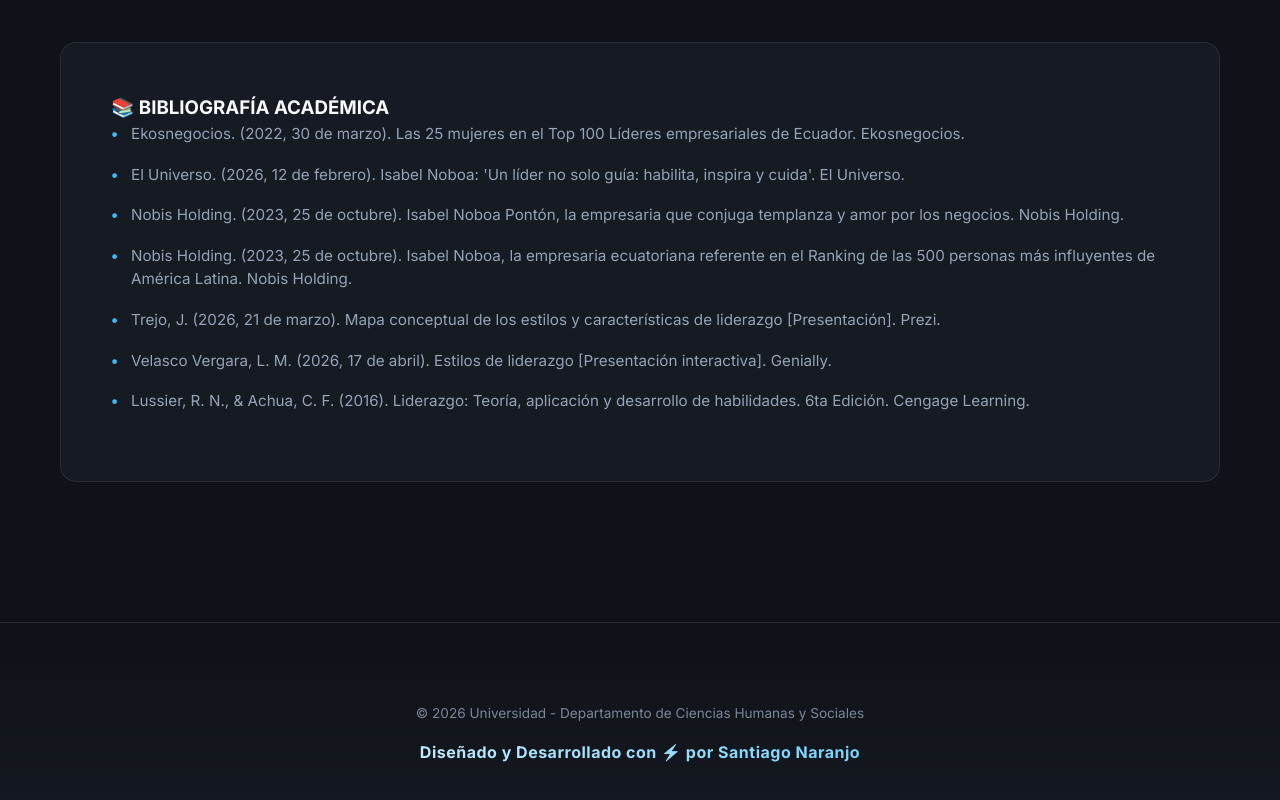
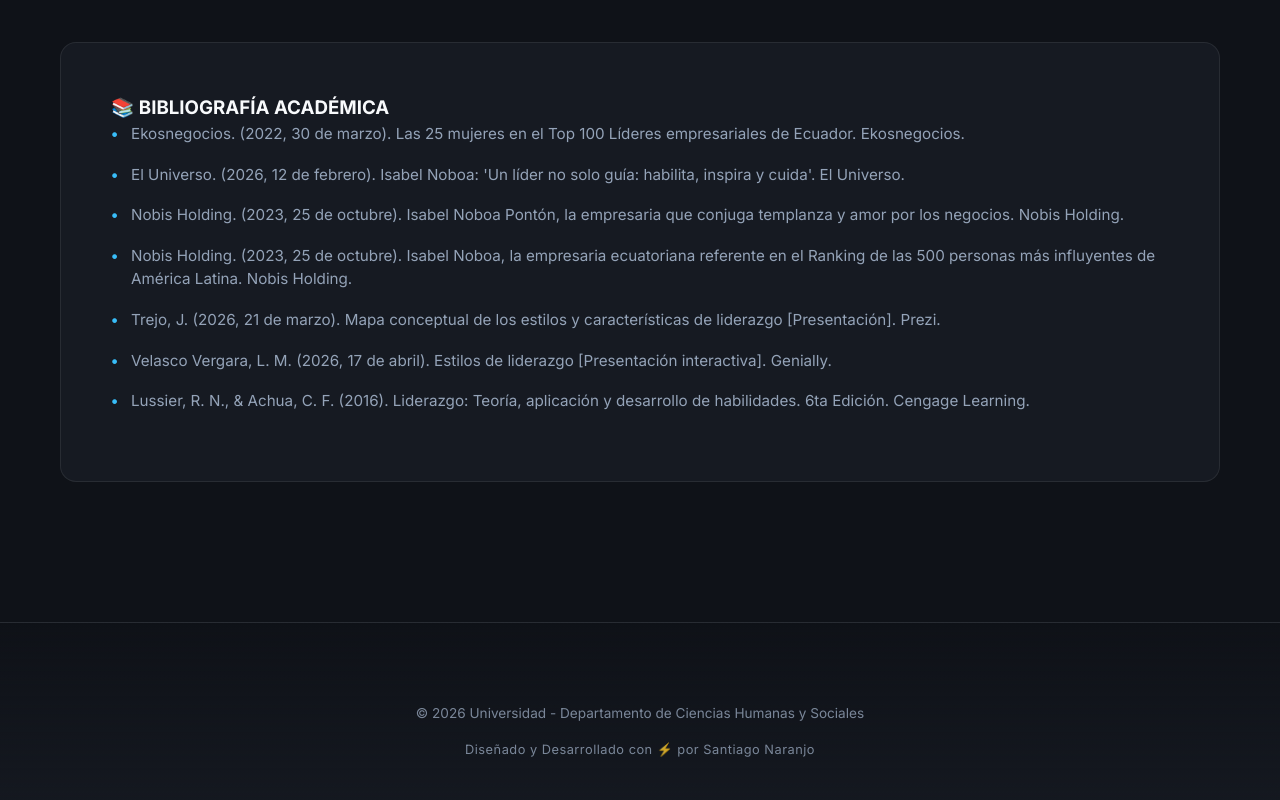
Before and after one commit to santiagonaranjofinanzas-droid/Liderazgo_Portafolio, a React app: page / in a window 1280 px wide. Shown: the part 1486-2286 px from the top of the page. Built offline with nearby package versions, Linux system fonts and the light colour scheme; the HTML template or start-up script is replaced by a standard one.

Commit message:
Make footer credit more subtle

```diff
--- a/src/index.css
+++ b/src/index.css
@@ -297,14 +297,11 @@ body {
 }
 
 .footer-credit {
-  font-size: 1rem;
-  font-weight: 700;
-  color: var(--text-primary);
+  font-size: 0.8rem;
+  font-weight: 400;
+  color: var(--text-secondary);
   letter-spacing: 0.5px;
-  background: linear-gradient(90deg, #fff, var(--accent));
-  -webkit-background-clip: text;
-  -webkit-text-fill-color: transparent;
-  display: inline-block;
+  opacity: 0.8;
 }
 
 /* Modal */
```
